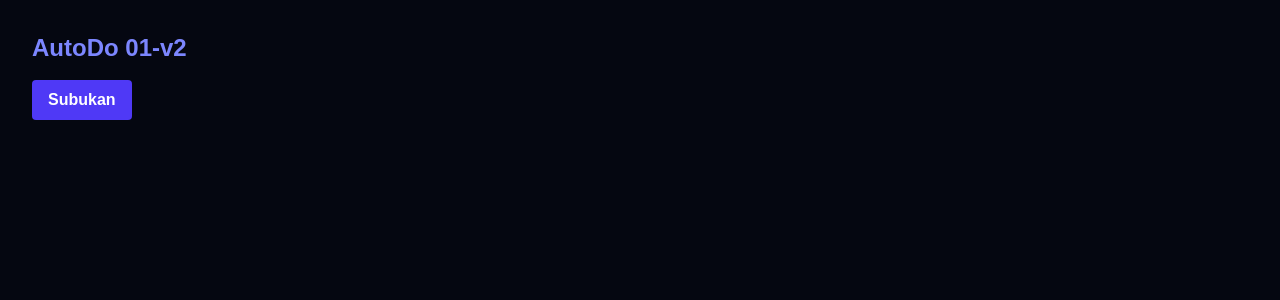
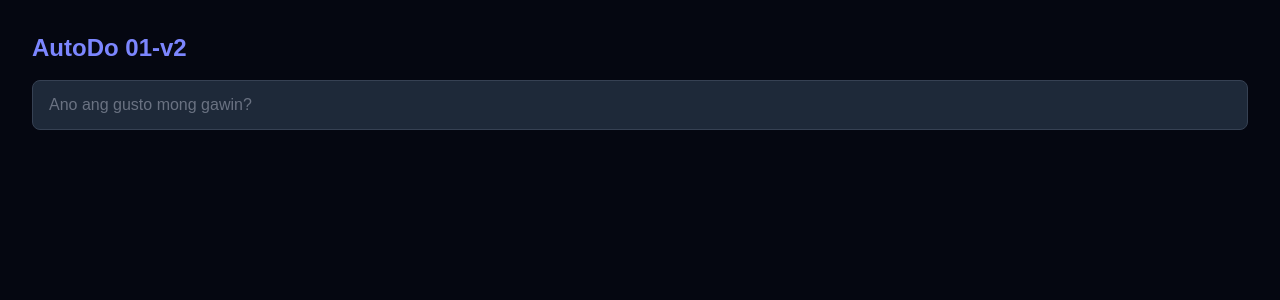
Before and after one commit to nelson1869-ai/01-v2, a Next.js app: page /app-v2 in a window 1280 px wide. Shown: the top 300 px of the page. Built offline with nearby package versions, Linux system fonts and the light colour scheme.

Commit message:
feat(phase-1): add controlled text input with real-time state binding

```diff
--- a/src/app/app-v2/page.tsx
+++ b/src/app/app-v2/page.tsx
@@ -3,23 +3,26 @@
 import { useState } from "react";
 
 export default function Page() {
-  // useState = nagtatago ng value na pwedeng magbago
-  // false = default na value (hindi pa na-click)
-  const [clicked, setClicked] = useState(false);
+  // prompt = ang text na tine-type ng user
+  const [prompt, setPrompt] = useState("");
 
   return (
-    <main className="min-h-screen bg-[#050711] text-white p-8">
-      <h1 className="text-2xl font-bold text-indigo-400 mb-4">AutoDo 01-v2</h1>
+    <main className="min-h-screen bg-[#050711] text-white p-8 space-y-4">
+      <h1 className="text-2xl font-bold text-indigo-400">AutoDo 01-v2</h1>
 
-      <button
-        onClick={() => setClicked(true)}
-        className="bg-indigo-600 hover:bg-indigo-700 px-4 py-2 rounded font-semibold"
-      >
-        Subukan
-      </button>
+      <input
+        value={prompt}
+        onChange={(e) => setPrompt(e.target.value)}
+        placeholder="Ano ang gusto mong gawin?"
+        className="w-full bg-gray-800 border border-gray-700 rounded-lg px-4 py-3 text-white placeholder-gray-500 focus:outline-none focus:border-indigo-500"
+      />
 
-      {/* Lalabas lang kapag clicked ay true */}
-      {clicked && <p className="mt-4 text-emerald-400">Na-click mo! 🎉</p>}
+      {/* Real-time na lumalabas ang tine-type mo */}
+      {prompt && (
+        <p className="text-sm text-gray-400">
+          Sinulat mo: <span className="text-white font-medium">{prompt}</span>
+        </p>
+      )}
     </main>
   );
 }
```
